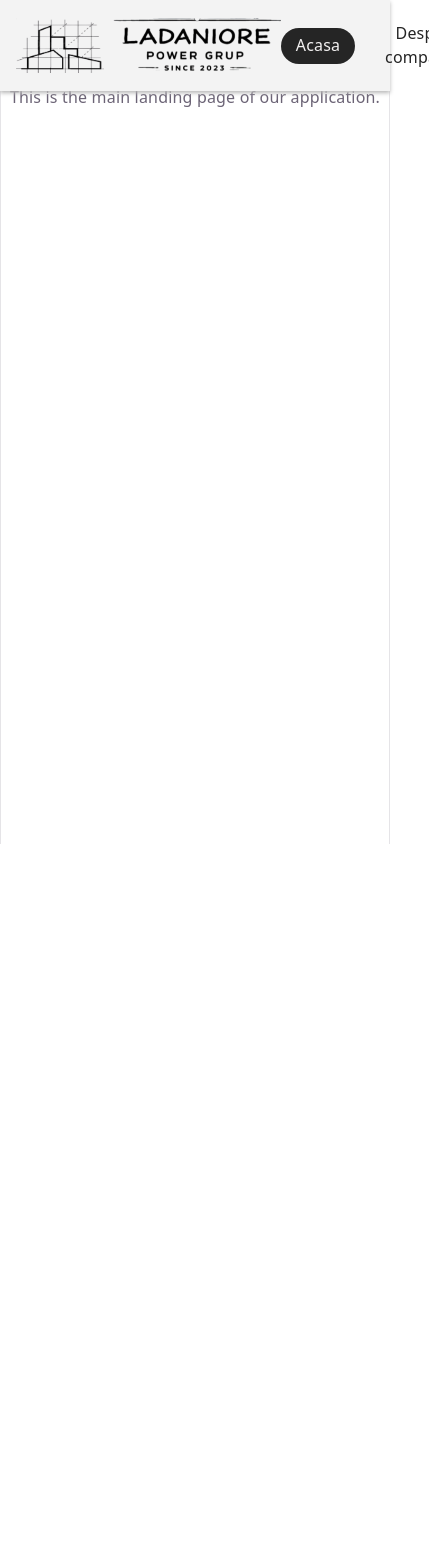
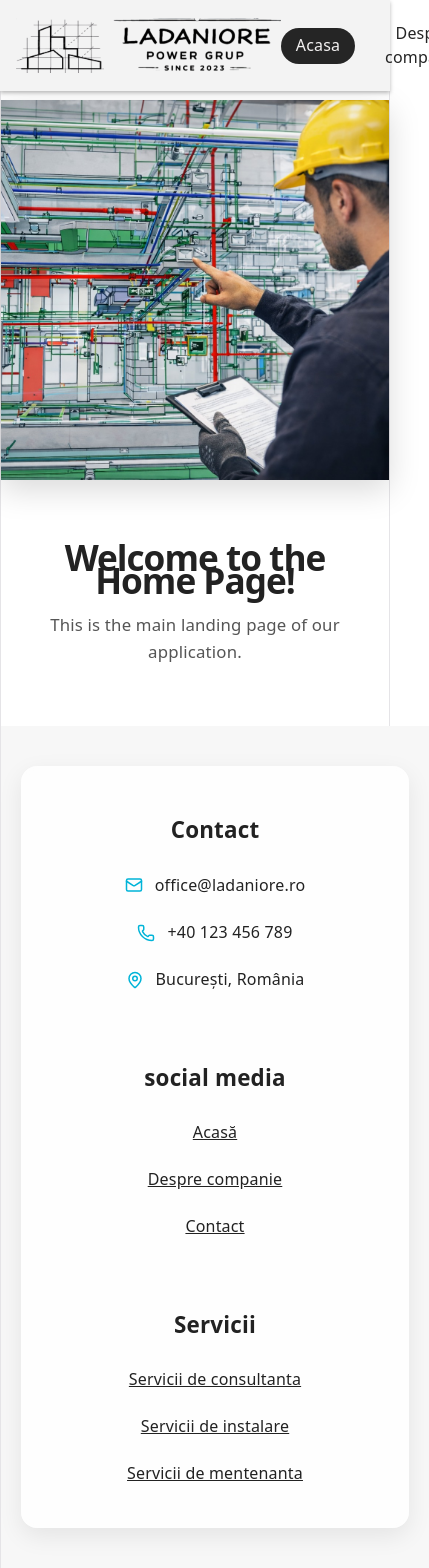
Before and after one commit to David-Stratulat/Ladaniore_Power_Grup, a React (Vite) app: page / in a window 390 px wide. Shown: the whole page, 429 px wide, since content can reach past the window. Before the commit the page ends 844 px from the top, so only its background shows below. Built offline with nearby package versions, Linux system fonts and the light colour scheme.

Commit message:
Add ContactSection component and homepage hero image

```diff
--- a/package.json
+++ b/package.json
@@ -11,6 +11,7 @@
   },
   "dependencies": {
     "icons": "^1.0.0",
+    "lucide-react": "^1.7.0",
     "react": "^19.2.4",
     "react-dom": "^19.2.4",
     "react-icons": "^5.6.0",
--- /dev/null
+++ b/src/components/ContactSection.jsx
@@ -0,0 +1,62 @@
+import {Link } from "react-router-dom";
+import { Mail, Phone, MapPin } from "lucide-react";
+import "../css/ContactSection.css"
+
+
+function ContactSection() {
+  return (
+    <section className="contact-section">
+      <div className="contact-card">
+      <div className="quick-contact">
+        <h3>Contact</h3>
+
+        <p className="contact-item">
+          <Mail size={18} />
+          office@ladaniore.ro
+        </p>
+
+        <p className="contact-item">
+          <Phone size={18} />
+          +40 123 456 789
+        </p>
+
+        <div className="contact-item">
+          <MapPin size={18} />
+          București, România
+        </div>
+      </div>
+
+      <div className="social-media-contact">
+        <h3>social media</h3>
+
+        <Link to="/" className="contact-link">
+        Acasă
+        </Link>
+
+        <Link to="/despre-companie" className="contact-link">
+        Despre companie
+        </Link>
+
+        <Link to="/contact" className="contact-link">
+        Contact
+        </Link>
+      </div>
+      <div className="servicii-contact">
+        <h3> Servicii</h3>
+        <Link to="/servicii/consultanta" className="servicii-link">
+        Servicii de consultanta
+        </Link>
+        <Link to="/servicii/instalare" className="servicii-link">
+        Servicii de instalare
+        </Link>
+        <Link to="/servicii/mentenanta" className="servicii-link">
+        Servicii de mentenanta
+        </Link>
+      </div>
+      </div>
+
+    </section>
+  );
+}
+
+export default ContactSection;
--- /dev/null
+++ b/src/css/ContactSection.css
@@ -0,0 +1,100 @@
+.contact-section {
+  width: 100%;
+  display: flex;
+  justify-content: center;
+  padding: 40px 20px;
+  background: #f7f7f7;
+}
+
+.contact-card {
+  width: 100%;
+  max-width: 1200px;
+  background: #ffffffcc;
+  backdrop-filter: blur(6px);
+  border-radius: 16px;
+  padding: 40px;
+  display: grid;
+  grid-template-columns: repeat(3, 1fr);
+  gap: 40px;
+  box-shadow: 0 8px 25px rgba(0, 0, 0, 0.08);
+  animation: fadeIn 0.6s ease-out;
+}
+
+
+.quick-contact,
+.social-media-contact,
+.servicii-contact {
+  display: flex;
+  flex-direction: column;
+  align-items: flex-start;
+}
+
+.contact-card h3 {
+  margin-bottom: 20px;
+  font-size: 1.4rem;
+  font-weight: 600;
+  color: #222;
+}
+
+.contact-item,
+.contact-link,
+.servicii-link {
+  display: flex;
+  align-items: center;
+  gap: 12px;
+  padding: 12px 0;
+  font-size: 1rem;
+  color: #222;
+  transition: color 0.25s ease, transform 0.25s ease;
+}
+
+.contact-item svg,
+.contact-link svg,
+.servicii-link svg {
+  color: #00b4d8;
+}
+
+.contact-item:hover,
+.contact-link:hover,
+.servicii-link:hover {
+  color: #00b4d8;
+  transform: translateX(4px);
+}
+
+.contact-link.active {
+  color: hwb(192 25% 71%);
+  font-weight: 600;
+}
+
+
+@media (max-width: 768px) {
+  .contact-card {
+    grid-template-columns: 1fr;
+    text-align: center;
+    padding: 30px;
+  }
+
+  .quick-contact,
+  .social-media-contact,
+  .servicii-contact {
+    align-items: center;
+  }
+
+  .contact-item,
+  .contact-link,
+  .servicii-link {
+    justify-content: center;
+  }
+}
+
+
+@keyframes fadeIn {
+  from {
+    opacity: 0;
+    transform: translateY(20px);
+  }
+  to {
+    opacity: 1;
+    transform: translateY(0);
+  }
+}
--- /dev/null
+++ b/src/css/Home.css
@@ -0,0 +1,74 @@
+.home-image {
+  width: 100%;
+  height: 70vh;
+  object-fit: cover;
+  border-bottom-left-radius: 20px;
+  border-bottom-right-radius: 20px;
+  box-shadow: 0 10px 30px rgba(0,0,0,0.15);
+  animation: fadeIn 0.8s ease-out;
+  padding: auto;
+
+  margin-top: 100px;
+}
+
+
+.home {
+  max-width: 900px;
+  margin: 60px auto;
+  padding: 0 20px;
+  text-align: center;
+  animation: slideUp 0.7s ease-out;
+}
+
+.home h1 {
+  font-size: 2.8rem;
+  font-weight: 700;
+  color: #222;
+  margin-bottom: 20px;
+  letter-spacing: -1px;
+}
+
+.home p {
+  font-size: 1.2rem;
+  color: #555;
+  line-height: 1.6;
+  max-width: 700px;
+  margin: 0 auto;
+}
+
+@media (max-width: 768px) {
+  .home-image {
+    height: 45vh;
+    border-radius: 0;
+  }
+
+  .home h1 {
+    font-size: 2.2rem;
+  }
+
+  .home p {
+    font-size: 1.05rem;
+  }
+}
+
+@keyframes fadeIn {
+  from {
+    opacity: 0;
+    transform: scale(1.03);
+  }
+  to {
+    opacity: 1;
+    transform: scale(1);
+  }
+}
+
+@keyframes slideUp {
+  from {
+    opacity: 0;
+    transform: translateY(25px);
+  }
+  to {
+    opacity: 1;
+    transform: translateY(0);
+  }
+}
--- a/src/pages/DespreCompanie.jsx
+++ b/src/pages/DespreCompanie.jsx
@@ -1,9 +1,14 @@
+import ContactSection from '../components/ContactSection';
+
 function DespreCompanie() {
   return (
+    <>
     <div className="DespreCompanie">
       <h1>Despre Companie</h1>
       <p>Aceasta este pagina despre companie.</p>
     </div>
+    <ContactSection />
+    </>
   )
 }
 export default DespreCompanie
--- a/src/pages/contact.jsx
+++ b/src/pages/contact.jsx
@@ -1,5 +1,7 @@
+import ContactSection from '../components/ContactSection';
 function Contact() {
     return (
+        <>
         <div className="contact-container">
             <h1>Contactați-ne</h1>
             <p>Dacă aveți întrebări sau doriți să aflați mai multe despre serviciile noastre, nu ezitați să ne contactați. Suntem aici pentru a vă ajuta!</p>
@@ -9,6 +11,8 @@ function Contact() {
                 <li>Adresă: Strada Exemplu, Nr. 10, București, România</li>
             </ul>
         </div>
+        <ContactSection />
+        </>
     );
 }
 export default Contact;
--- a/src/pages/home.jsx
+++ b/src/pages/home.jsx
@@ -1,9 +1,21 @@
+import ContactSection from '../components/ContactSection';
+import "../css/Home.css"
+import HomePageImg from "../assets/HomePageImg.jpeg"
+
+
 function Home() {
   return (
+    <>
+    <img src={HomePageImg} alt="Home Page" className="home-image" />
+
     <div className="home">
       <h1>Welcome to the Home Page!</h1>
       <p>This is the main landing page of our application.</p>
     </div>
+
+
+  <ContactSection />
+</>
   );
 }
 export default Home;
--- a/src/pages/portofoliu.jsx
+++ b/src/pages/portofoliu.jsx
@@ -1,9 +1,14 @@
+import ContactSection from '../components/ContactSection';
+
 function Portofoliu() {
   return (
+    <>
     <div className="portofoliu">
       <h1>Portofoliu Page</h1>
       <p>This page showcases our portfolio of projects and achievements.</p>
     </div>
+    <ContactSection />
+    </>
   );
 }
 export default Portofoliu;
--- a/src/pages/servicii/Consultanta.jsx
+++ b/src/pages/servicii/Consultanta.jsx
@@ -1,11 +1,16 @@
-function Consultanta() {
+import ContactSection from "../../components/ContactSection";
+
+ function Consultanta() {
   return (
+    <>
     <div>
       <h1>Consultanță</h1>
       <p>
         Oferim servicii de consultanță pentru a vă ajuta să identificați nevoile dumneavoastră și să vă oferim soluții personalizate. Echipa noastră de profesioniști are experiență în diverse domenii și este pregătită să vă asiste în luarea deciziilor strategice.
       </p>
     </div>
+    <ContactSection />
+    </>
 
   )
 }
--- a/src/pages/servicii/Instalare.jsx
+++ b/src/pages/servicii/Instalare.jsx
@@ -1,11 +1,19 @@
+import ContactSection from "../../components/ContactSection";
+
+
 function Instalare() {
   return (
+    <>
       <div>
         <h1>Instalare</h1>
         <p>
           Oferim servicii de instalare pentru o gamă largă de echipamente și sisteme, asigurându-ne că totul este configurat corect și funcționează optim. Echipa noastră de tehnicieni calificați are experiență în instalarea de sisteme de securitate, echipamente IT, sisteme audio-video și multe altele. Ne asigurăm că fiecare instalare este realizată cu atenție la detalii și respectând cele mai înalte standarde de calitate.
         </p>
       </div>
-  )
+
+      <ContactSection />
+    </>
+  );
 }
-export default Instalare
+
+export default Instalare;
--- a/src/pages/servicii/Mentenanta.jsx
+++ b/src/pages/servicii/Mentenanta.jsx
@@ -1,11 +1,16 @@
+import ContactSection from "../../components/ContactSection";
+
 function Mentenanță() {
   return (
+    <>
     <div>
       <h1>Mentenanță</h1>
       <p>
         Oferim servicii de mentenanță pentru a asigura funcționarea optimă a echipamentelor și sistemelor dumneavoastră. Echipa noastră de tehnicieni calificați este pregătită să efectueze verificări periodice, reparații și actualizări pentru a preveni eventualele probleme și pentru a menține performanța la cel mai înalt nivel. Ne angajăm să oferim servicii rapide și eficiente pentru a minimiza timpul de nefuncționare și pentru a vă asigura că totul funcționează fără probleme.
       </p>
     </div>
+    <ContactSection />
+    </>
   )
 }
 export default Mentenanță
--- a/src/pages/servicii/Servicii.jsx
+++ b/src/pages/servicii/Servicii.jsx
@@ -1,9 +1,14 @@
+import ContactSection from "../../components/ContactSection";
+
 function Servicii() {
     return (
+        <>
         <div>
             <h1>Servicii Page</h1>
             <p>Aici vor fi detaliile despre serviciile oferite.</p>
         </div>
+        <ContactSection />
+        </>
     );
 }
 
```
Also changed, not shown: 1 other file (tests, documents, lock files or other folders). Lines whose indentation alone changed are shown as unchanged.
